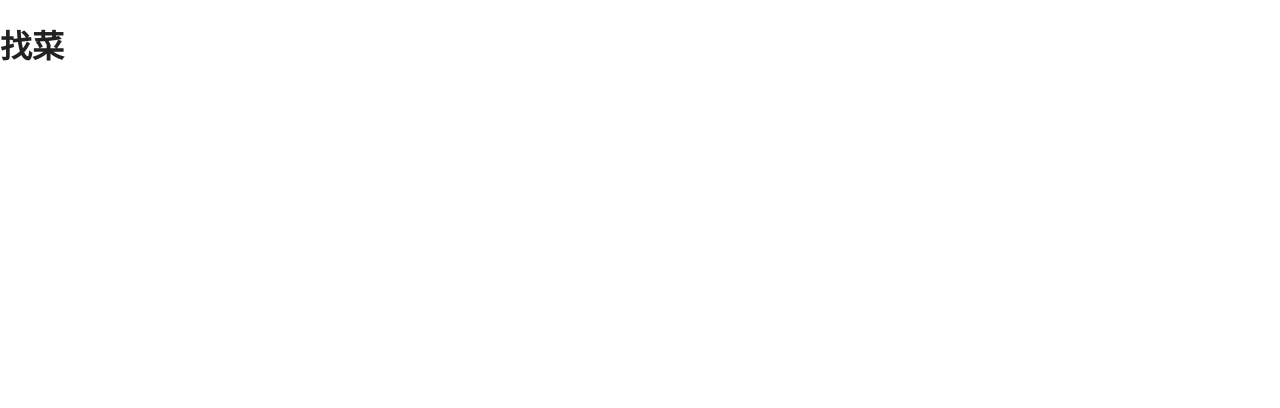
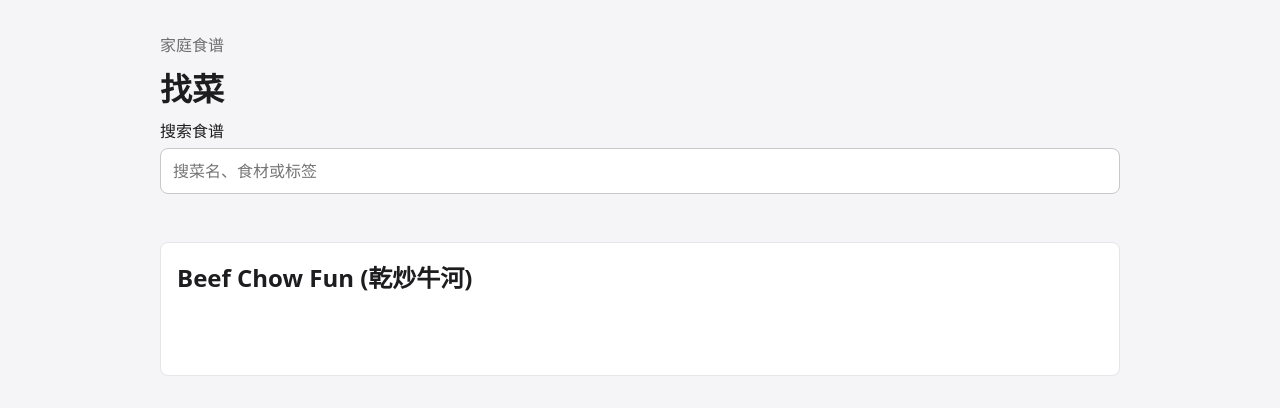
Before and after one commit to U202215785u/-0, a React (Vite) app in the folder app/: page / in a window 1280 px wide. Shown: the top 408 px of the page. Built offline with nearby package versions, Linux system fonts and the light colour scheme.

Commit message:
feat: add recipe browse and detail screens

```diff
--- a/app/src/app.tsx
+++ b/app/src/app.tsx
@@ -1,7 +1,10 @@
+import catalog from './generated/catalog.json'
+import type { Recipe } from './catalog/types'
+import { RecipeBrowser } from './features/recipes/recipe-browser'
+import { RecipeDetail } from './features/recipes/recipe-detail'
+
 export function App() {
-  return (
-    <main>
-      <h1>找菜</h1>
-    </main>
-  )
+  const id = window.location.hash.match(/^#\/recipes\/(.+)$/)?.[1]
+  const recipe = (catalog as Recipe[]).find((item) => item.id === id)
+  return recipe ? <RecipeDetail recipe={recipe} /> : <RecipeBrowser catalog={catalog as Recipe[]} />
 }
--- /dev/null
+++ b/app/src/features/recipes/recipe-browser.tsx
@@ -0,0 +1,11 @@
+import { useMemo, useState } from 'react'
+import type { Recipe } from '../../catalog/types'
+import { filterRecipes } from './recipe-filters'
+
+export function RecipeBrowser({ catalog }: { catalog: Recipe[] }) {
+  const [query, setQuery] = useState('')
+  const tags = [...new Set(catalog.flatMap((recipe) => recipe.tags ?? []))]
+  const [selectedTags, setSelectedTags] = useState<string[]>([])
+  const recipes = useMemo(() => filterRecipes(catalog, query, selectedTags), [catalog, query, selectedTags])
+  return <main className="recipe-browser"><header><p className="eyebrow">家庭食谱</p><h1>找菜</h1><label>搜索食谱<input aria-label="搜索食谱" role="searchbox" value={query} onChange={(event) => setQuery(event.target.value)} placeholder="搜菜名、食材或标签" /></label></header><div className="filters" aria-label="烹饪方式">{tags.map((tag) => <button key={tag} type="button" aria-pressed={selectedTags.includes(tag)} onClick={() => setSelectedTags((current) => current.includes(tag) ? current.filter((item) => item !== tag) : [...current, tag])}>{tag}</button>)}</div><section className="recipe-grid" aria-label="食谱列表">{recipes.map((recipe) => <article className="recipe-card" key={recipe.id}><a href={`#/recipes/${recipe.id}`}><h2>{recipe.title}</h2></a>{recipe.tags?.map((tag) => <span className="tag" key={tag}>{tag}</span>)}{recipe.durationMinutes && <p>{recipe.durationMinutes} 分钟</p>}</article>)}</section>{recipes.length === 0 && <p>没有找到匹配的食谱</p>}</main>
+}
--- /dev/null
+++ b/app/src/features/recipes/recipe-detail.tsx
@@ -0,0 +1,13 @@
+import { useEffect, useState } from 'react'
+import type { Recipe } from '../../catalog/types'
+import { scaleIngredients } from '../../domain/servings'
+import { appDb } from '../../db/app-db'
+
+export function RecipeDetail({ recipe }: { recipe: Recipe }) {
+  const [servings, setServings] = useState(recipe.baseServings ?? 1)
+  const [favorite, setFavorite] = useState(false)
+  const [wanted, setWanted] = useState(false)
+  useEffect(() => { void Promise.all([appDb.favorites.get(recipe.id), appDb.wanted.get(recipe.id)]).then(([f, w]) => { setFavorite(Boolean(f)); setWanted(Boolean(w)) }) }, [recipe.id])
+  const toggle = async (kind: 'favorite' | 'wanted') => { const table = kind === 'favorite' ? appDb.favorites : appDb.wanted; const active = kind === 'favorite' ? favorite : wanted; if (active) await table.delete(recipe.id); else await table.put({ recipeId: recipe.id }); kind === 'favorite' ? setFavorite(!active) : setWanted(!active) }
+  return <main className="recipe-detail"><a href="#/">返回食谱</a><h1>{recipe.title}</h1><div className="actions"><button type="button" onClick={() => void toggle('favorite')}>{favorite ? '已收藏' : '收藏'}</button><button type="button" onClick={() => void toggle('wanted')}>{wanted ? '已想吃' : '想吃'}</button><button type="button">开始烹饪</button><button type="button">加入菜单</button></div><dl>{recipe.author && <><dt>作者</dt><dd>{recipe.author}</dd></>}{recipe.durationMinutes && <><dt>时长</dt><dd>{recipe.durationMinutes} 分钟</dd></>}{recipe.sourceUrl && <><dt>来源</dt><dd><a href={recipe.sourceUrl}>来源链接</a></dd></>}</dl><section><h2>食材</h2><label>份数<input aria-label="份数" type="number" min="1" step="1" value={servings} onChange={(event) => setServings(Number(event.target.value))} /></label><ul>{scaleIngredients(recipe, servings).map((item, index) => <li key={`${item.name}-${index}`}>{item.amount !== undefined ? `${item.amount} ${item.unit ?? ''}` : item.quantityText ?? ''} {item.name}</li>)}</ul></section><section><h2>营养</h2>{recipe.nutrition ? <p>{recipe.nutrition.kcal ? `${recipe.nutrition.kcal} 千卡` : '暂无估算'}</p> : <p>暂无估算</p>}</section><section><h2>步骤</h2><ol>{recipe.steps.map((step, index) => <li key={index}>{step.text}</li>)}</ol></section></main>
+}
--- /dev/null
+++ b/app/src/features/recipes/recipe-filters.ts
@@ -0,0 +1,11 @@
+import type { Recipe } from '../../catalog/types'
+
+export function filterRecipes(catalog: Recipe[], query: string, tags: string[]) {
+  const needle = query.trim().toLocaleLowerCase()
+  return catalog.filter((recipe) => matchesQuery(recipe, needle) && tags.every((tag) => recipe.tags?.includes(tag)))
+}
+
+function matchesQuery(recipe: Recipe, needle: string) {
+  if (!needle) return true
+  return [recipe.title, ...recipe.ingredients.map((item) => item.name), ...(recipe.tags ?? [])].join(' ').toLocaleLowerCase().includes(needle)
+}
--- a/app/src/styles/app.css
+++ b/app/src/styles/app.css
@@ -1,9 +1,21 @@
-:root {
-  font-family: system-ui, sans-serif;
-  color: #222;
-  background: #fff;
-}
+:root { font-family: system-ui, sans-serif; color: #1d1d1f; background: #f5f5f7; }
 
 body {
   margin: 0;
 }
+button, input { font: inherit; }
+main { max-width: 960px; margin: 0 auto; padding: 32px 20px; }
+header { display: grid; gap: 8px; margin-bottom: 24px; }
+h1, h2, p { margin: 0; }
+input { display: block; width: 100%; box-sizing: border-box; margin-top: 6px; padding: 11px 12px; border: 1px solid #c7c7cc; border-radius: 8px; background: white; }
+.eyebrow { color: #6e6e73; }
+.filters, .actions { display: flex; flex-wrap: wrap; gap: 8px; margin-bottom: 24px; }
+button { border: 1px solid #c7c7cc; border-radius: 8px; padding: 9px 13px; background: white; cursor: pointer; }
+button[aria-pressed="true"] { color: white; background: #007aff; border-color: #007aff; }
+.recipe-grid { display: grid; grid-template-columns: repeat(auto-fit, minmax(220px, 1fr)); gap: 12px; }
+.recipe-card { background: white; border: 1px solid #e5e5ea; border-radius: 8px; padding: 16px; min-height: 100px; }
+.recipe-card a { color: inherit; text-decoration: none; }
+.tag { display: inline-block; margin: 10px 6px 0 0; color: #007aff; }
+.recipe-detail section { margin-top: 28px; }
+.recipe-detail li { margin: 8px 0; }
+@media (max-width: 520px) { main { padding: 24px 16px; } .actions button { flex: 1 1 42%; } }
```
Also changed, not shown: 2 other files (tests, documents, lock files or other folders).
